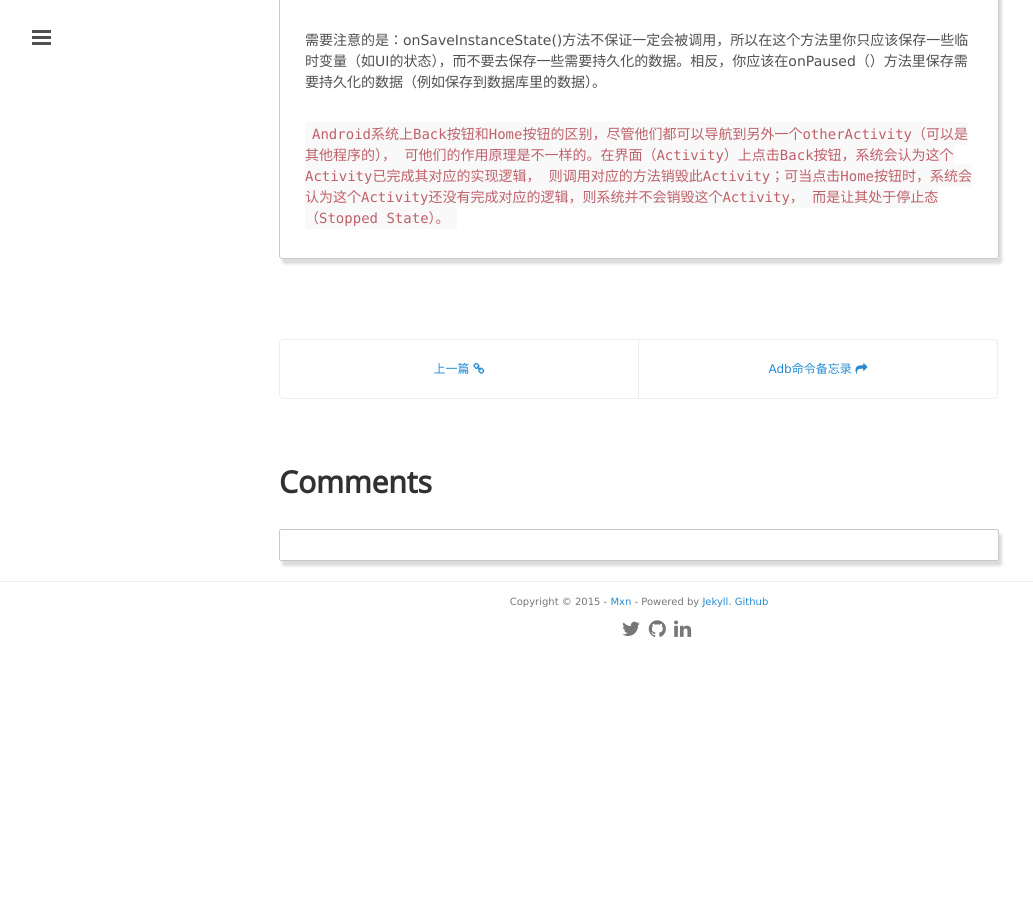
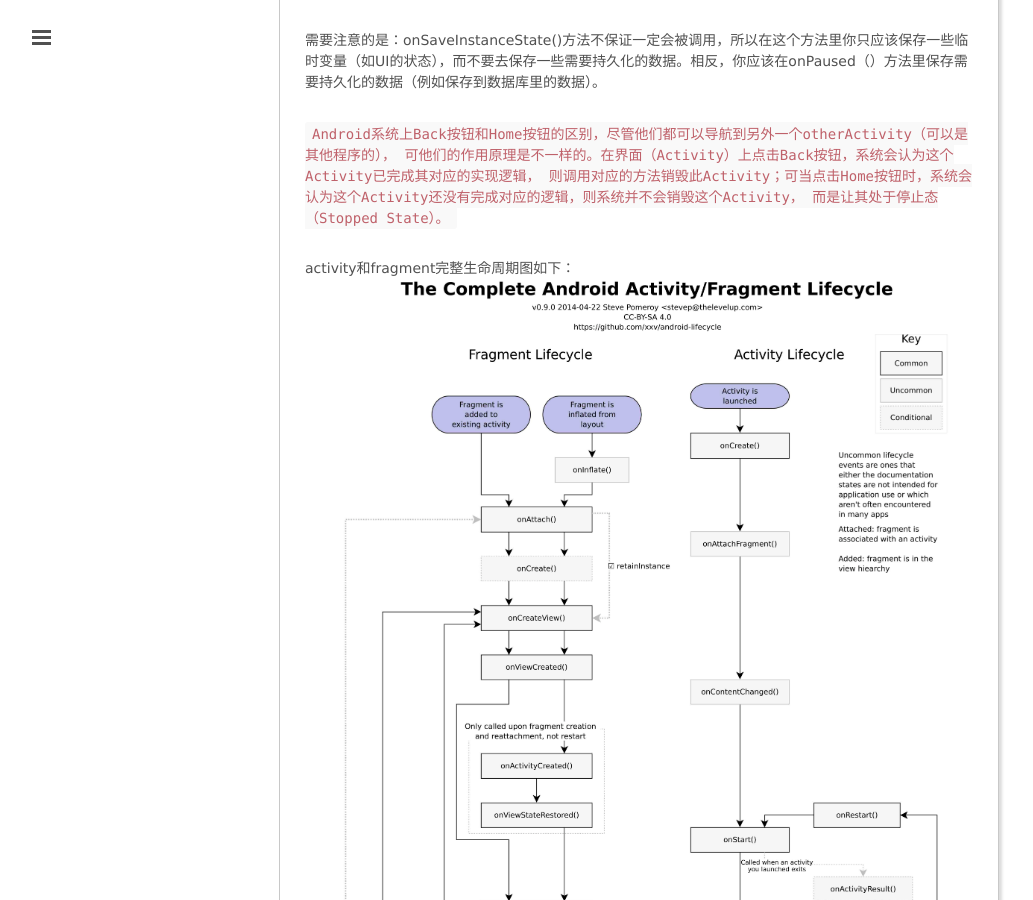
Before and after one commit to mxn21/mxn21.github.io, a Jekyll site: the page built from _posts/2015-7-1-重新认识activity生命周期.md, in a window 1280 px wide and 900 px high, scrolled down 10496 px. Shown: the whole window, without its empty margins (1-1034 px from the left). Built offline with Jekyll 4.4.1, drawn with Linux system fonts in a browser that asks for light colours; Markdown is read by kramdown in place of the engine named in the settings; comment, search, counter and statistics services are not loaded; before the commit the page ends 11150 px from its top, so only the background shows below that.

Commit message:
1312
31312

````diff
--- a/_posts/2015-7-1-重新认识activity生命周期.md
+++ b/_posts/2015-7-1-重新认识activity生命周期.md
@@ -405,3 +405,6 @@
 可他们的作用原理是不一样的。在界面（Activity）上点击Back按钮，系统会认为这个Activity已完成其对应的实现逻辑，
 则调用对应的方法销毁此Activity；可当点击Home按钮时，系统会认为这个Activity还没有完成对应的逻辑，则系统并不会销毁这个Activity，
 而是让其处于停止态（Stopped State）。```
+
+activity和fragment完整生命周期图如下：
+![](https://raw.githubusercontent.com/mxn21/mxn21.github.io/master/public/img/img26.jpg)
````
Also changed, not shown: public/img/img26.jpg (added).
